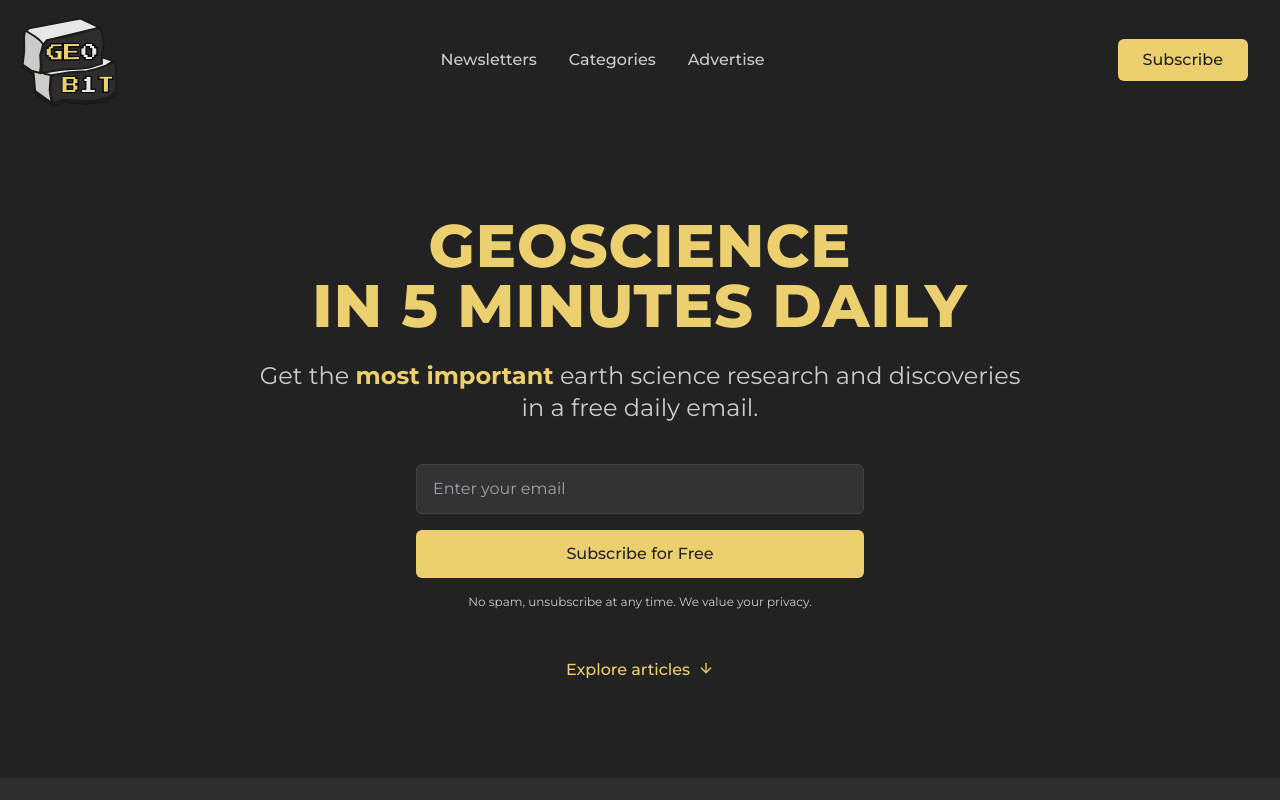
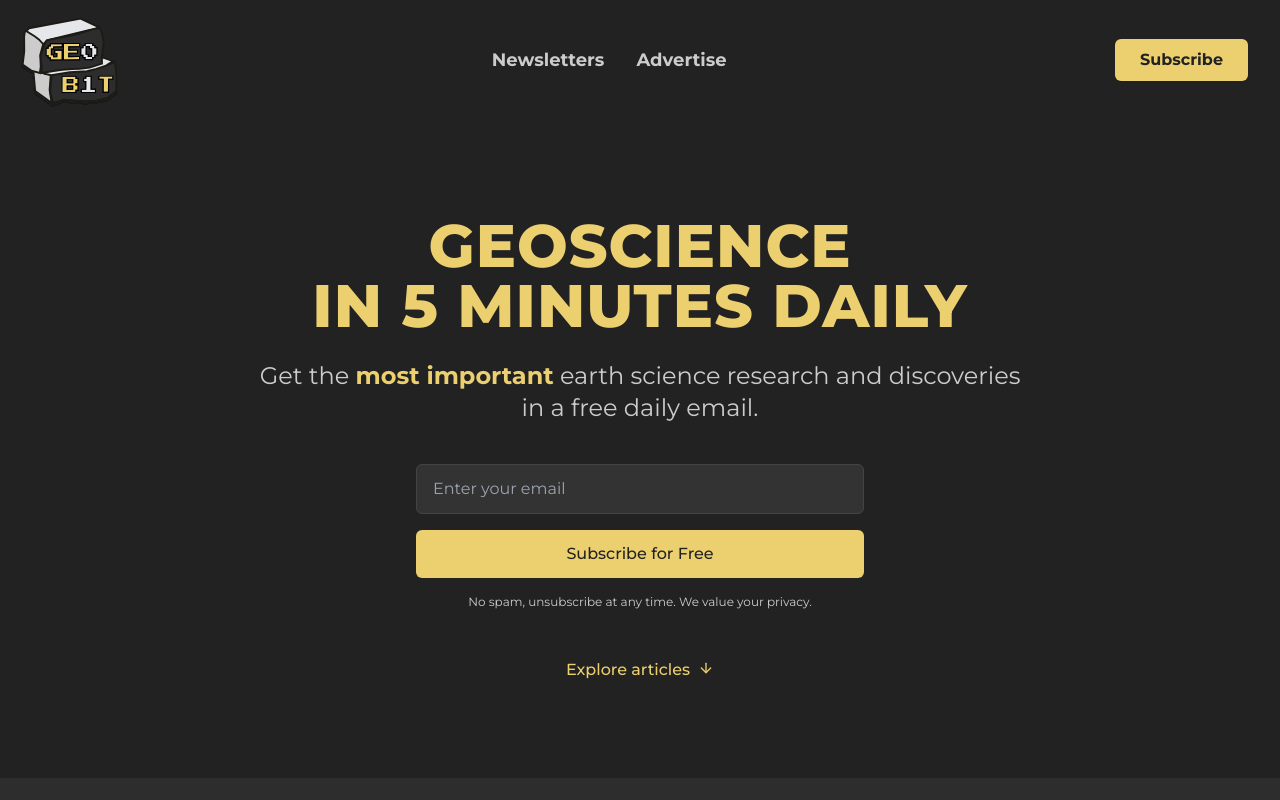
Before and after one commit to szilarddenes/geobit, a Next.js app: page / in a window 1280 px wide. Shown: the top 800 px of the page. Built offline with nearby package versions, Linux system fonts and the light colour scheme.

Commit message:
Update Header: remove Categories, make menu links bigger and left-aligned

```diff
--- a/src/components/layout/Header.js
+++ b/src/components/layout/Header.js
@@ -36,10 +36,10 @@ const Header = () => {
           </div>
 
           {/* Desktop Navigation */}
-          <nav className="hidden md:flex space-x-8">
+          <nav className="hidden md:flex space-x-8 justify-start ml-4">
             <Link
               href="/newsletters"
-              className={`text-base font-medium ${router.pathname === '/newsletters' || router.pathname.startsWith('/newsletters/')
+              className={`text-lg font-bold ${router.pathname === '/newsletters' || router.pathname.startsWith('/newsletters/')
                 ? 'text-primary'
                 : 'text-light-muted hover:text-primary'
                 }`}
@@ -47,17 +47,8 @@ const Header = () => {
               Newsletters
             </Link>
             <Link
-              href="/categories"
-              className={`text-base font-medium ${router.pathname === '/categories' || router.pathname.startsWith('/categories/')
-                ? 'text-primary'
-                : 'text-light-muted hover:text-primary'
-                }`}
-            >
-              Categories
-            </Link>
-            <Link
               href="/advertise"
-              className={`text-base font-medium ${router.pathname === '/advertise'
+              className={`text-lg font-bold ${router.pathname === '/advertise'
                 ? 'text-primary'
                 : 'text-light-muted hover:text-primary'
                 }`}
@@ -70,7 +61,7 @@ const Header = () => {
           <div className="hidden md:block">
             <Link
               href="/subscribe"
-              className="ml-8 inline-flex items-center justify-center px-6 py-2 border border-transparent rounded-md shadow-sm text-base font-medium text-dark bg-primary hover:bg-primary-light"
+              className="ml-8 inline-flex items-center justify-center px-6 py-2 border border-transparent rounded-md shadow-sm text-base font-bold text-dark bg-primary hover:bg-primary-light"
             >
               Subscribe
             </Link>
@@ -114,7 +105,7 @@ const Header = () => {
         <div className="pt-2 pb-4 space-y-1 px-4 sm:px-6 bg-dark-lighter">
           <Link
             href="/newsletters"
-            className={`block py-2 ${router.pathname === '/newsletters' || router.pathname.startsWith('/newsletters/')
+            className={`block py-2 font-bold text-lg ${router.pathname === '/newsletters' || router.pathname.startsWith('/newsletters/')
               ? 'text-primary'
               : 'text-light-muted hover:text-primary'
               }`}
@@ -123,18 +114,8 @@ const Header = () => {
             Newsletters
           </Link>
           <Link
-            href="/categories"
-            className={`block py-2 ${router.pathname === '/categories' || router.pathname.startsWith('/categories/')
-              ? 'text-primary'
-              : 'text-light-muted hover:text-primary'
-              }`}
-            onClick={() => setIsMenuOpen(false)}
-          >
-            Categories
-          </Link>
-          <Link
             href="/advertise"
-            className={`block py-2 ${router.pathname === '/advertise'
+            className={`block py-2 font-bold text-lg ${router.pathname === '/advertise'
               ? 'text-primary'
               : 'text-light-muted hover:text-primary'
               }`}
@@ -144,7 +125,7 @@ const Header = () => {
           </Link>
           <Link
             href="/subscribe"
-            className="block mt-4 w-full text-center bg-primary text-dark font-medium py-2 px-4 rounded-md hover:bg-primary-light"
+            className="block mt-4 w-full text-center bg-primary text-dark font-bold py-2 px-4 rounded-md hover:bg-primary-light"
             onClick={() => setIsMenuOpen(false)}
           >
             Subscribe
```
